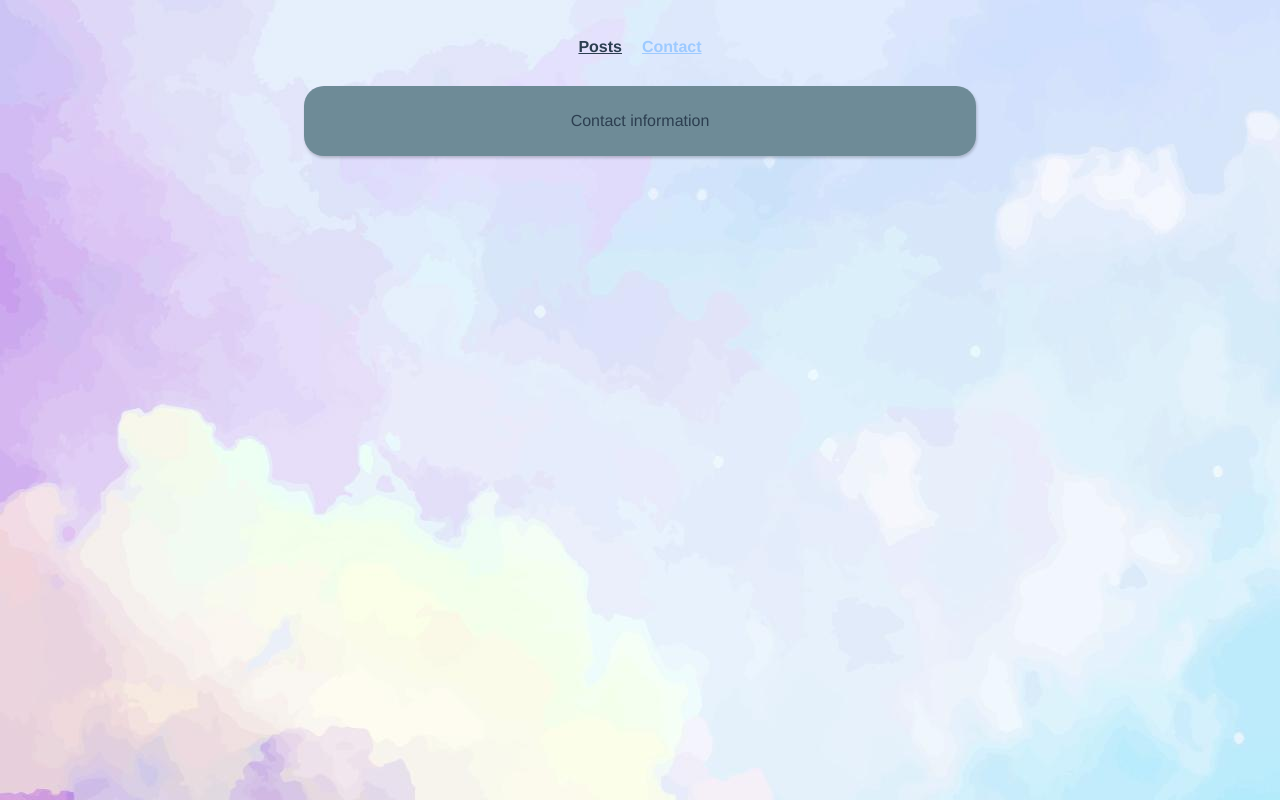
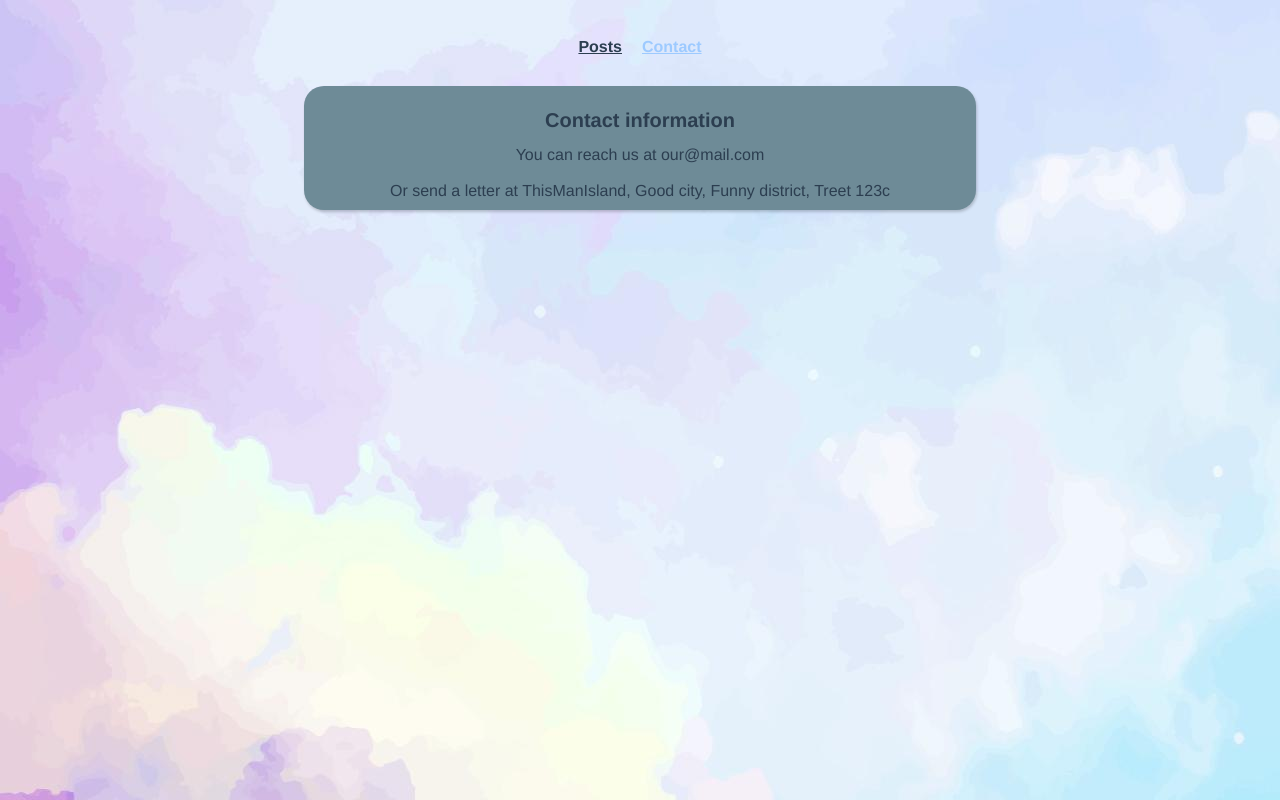
Before and after one commit to pirjo2/BE-WAD-HW4, a Vue app: page /api/contact in a window 1280 px wide. Built offline with nearby package versions, Linux system fonts and the light colour scheme.

Commit message:
contact page text

```diff
--- a/src/views/Contact.vue
+++ b/src/views/Contact.vue
@@ -1,7 +1,10 @@
 <template>
 <div class="Contact">
   <div id="post-list">
-    <p>Contact information</p>
+    <h1>Contact information</h1>
+    <a>You can reach us at our@mail.com</a>
+    <br><br>
+    <a>Or send a letter at ThisManIsland, Good city, Funny district, Treet 123c</a>
   </div>
 </div>
 </template>
```
